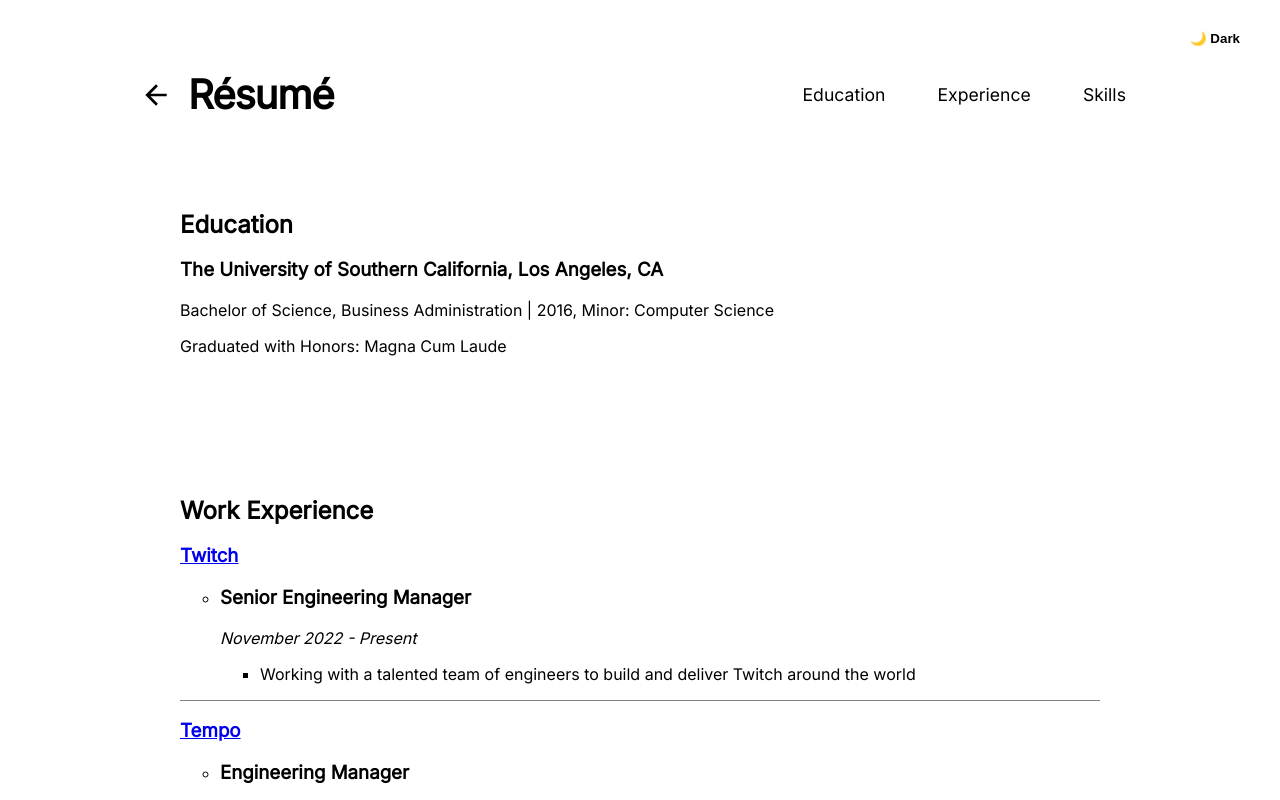
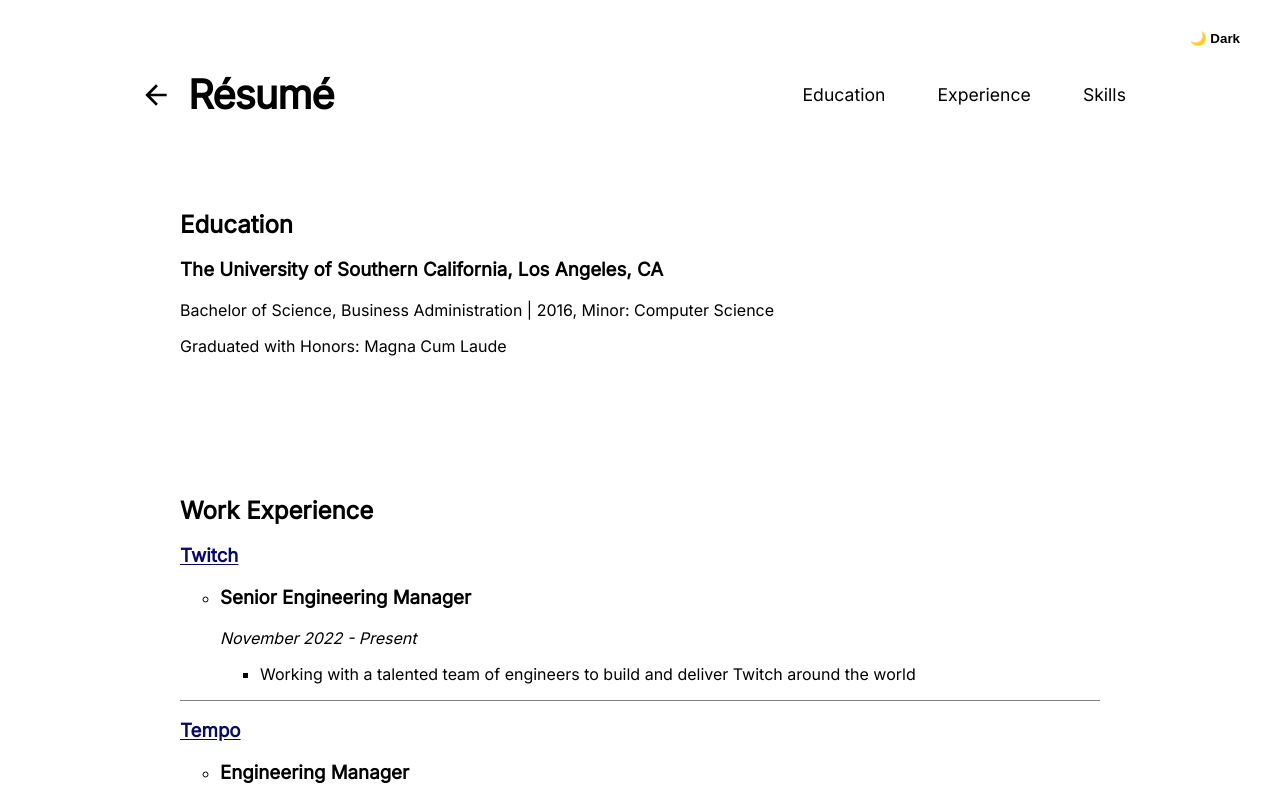
Before and after one commit to aradmargalit/portfolio, a Next.js app: page /resume in a window 1280 px wide. Shown: the top 800 px of the page. Built offline with nearby package versions, Linux system fonts and the light colour scheme.

Commit message:
moar styling

```diff
--- a/src/components/CompanyList/CompanyList.scss
+++ b/src/components/CompanyList/CompanyList.scss
@@ -6,5 +6,17 @@
     &:not(:last-child) {
       border-bottom: 1px solid gray;
     }
+
+    a {
+      text-decoration: underline;
+      text-underline-offset: 2px;
+      color: var(--color-primary, #0a0a63);
+      transition: color 0.2s;
+
+      &:hover,
+      &:focus {
+        color: var(--color-link-hover, #333399);
+      }
+    }
   }
 }
```
